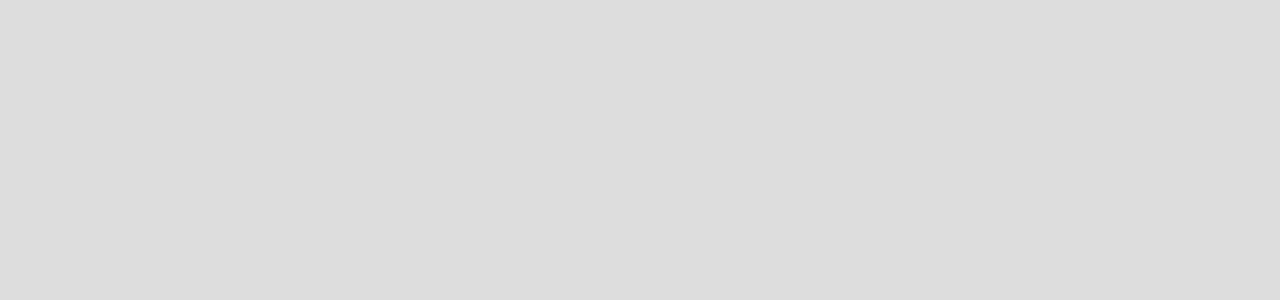
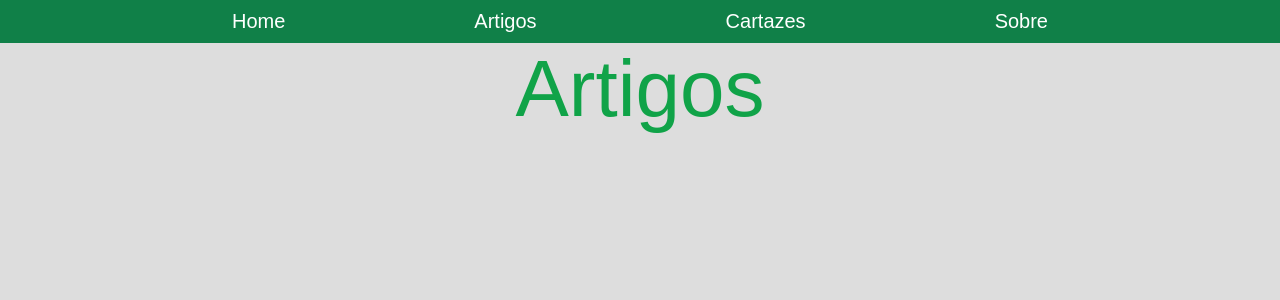
Before and after one commit to GuiOSousa/SiteTMA, a React (Vite) app: page /articles in a window 1280 px wide. Before the commit this address had no page. Shown: the top 300 px of the page. Built offline with nearby package versions, Linux system fonts and the light colour scheme; a web font is replaced by a local one.

Commit message:
Created Navigation Bar and Multiple Pages

```diff
--- a/src/App.tsx
+++ b/src/App.tsx
@@ -1,13 +1,19 @@
 import { Routes, Route } from "react-router-dom";
 import Home from "./pages/Home";
+import ArticlePage from "./pages/ArticlePage";
 import ArticleModel from "./pages/ArticleModel";
-
+import PosterPage from "./pages/PosterPage";
+import AboutPage from "./pages/AboutPage";
 
 
 function App() {
   return (
 			<Routes>
 				<Route path="/" element={<Home/>} />
+        <Route path="/articles" element={<ArticlePage/>} />
+        <Route path="/posters" element={<PosterPage/>} />
+        <Route path="/about" element={<AboutPage/>} />
+
         <Route path="/article" element={<ArticleModel/>} />
 			</Routes>
   )
--- /dev/null
+++ b/src/components/NavigationBar.css
@@ -0,0 +1,16 @@
+.NavBar {
+    display: flex;
+    width: 100%;
+    background-color: var(--main-color-b);
+    text-align: left;
+    padding: 10px;
+    box-sizing: border-box;
+    justify-content: center;
+    gap: 15%;
+}
+
+.NavLink {
+    font-size: 1.25rem;
+    text-decoration: none;
+    color: white;
+}
--- /dev/null
+++ b/src/components/NavigationBar.tsx
@@ -0,0 +1,17 @@
+import { Link } from "react-router-dom";
+import './NavigationBar.css'
+
+function NavigationBar() {
+  return (
+    <>
+    <div className="NavBar">
+        <Link className="NavLink" to='/'>Home</Link>
+        <Link className="NavLink" to='/articles'>Artigos</Link>
+        <Link className="NavLink" to='/posters'>Cartazes</Link>
+        <Link className="NavLink" to='/about'>Sobre</Link>
+    </div>
+    </>
+  )
+}
+
+export default NavigationBar
--- /dev/null
+++ b/src/pages/AboutPage.tsx
@@ -0,0 +1,12 @@
+import NavigationBar from "../components/NavigationBar"
+
+function AboutPage() {
+    return(
+        <>
+        <NavigationBar/>
+        <h1>Sobre</h1>
+        </>
+    )
+}
+
+export default AboutPage
--- a/src/pages/ArticleModel.css
+++ b/src/pages/ArticleModel.css
@@ -1,4 +1,5 @@
 .ArticleTitle {
+    padding-top: 60px;
     text-align: left;
     font-size: 6rem;
     padding-left: 40px;
--- a/src/pages/ArticleModel.tsx
+++ b/src/pages/ArticleModel.tsx
@@ -1,11 +1,10 @@
+import NavigationBar from '../components/NavigationBar'
 import './ArticleModel.css'
 
 function ArticleModel() {
   return (
     <>
-    <div className='HeaderPH'>
-        <p>HEADER PLACEHOLDER</p>
-    </div>
+    <NavigationBar/>
     <h1 className='ArticleTitle'>Título do Artigo</h1>
     <h2 className='Subtitle'>Subtítulo da Seção</h2>
     <p className='ArticleText'>Lorem ipsum dolor sit amet, consectetur adipiscing elit. Donec luctus congue lorem, eget lobortis metus gravida quis. In volutpat orci quis pharetra gravida. Donec id placerat dui. Mauris a sollicitudin orci. Cras lacinia cursus eros, eu condimentum eros tempus ac. Phasellus at nisl in ligula consectetur tincidunt. Etiam tellus ante, lacinia in sem dignissim, gravida dapibus erat. Donec lobortis nibh vitae dui suscipit congue. Nulla facilisi. Quisque tristique felis arcu, id bibendum justo consequat faucibus. Donec eleifend risus sed tincidunt finibus.
--- /dev/null
+++ b/src/pages/ArticlePage.tsx
@@ -0,0 +1,12 @@
+import NavigationBar from "../components/NavigationBar"
+
+function ArticlePage() {
+    return(
+        <>
+        <NavigationBar/>
+        <h1>Artigos</h1>
+        </>
+    )
+}
+
+export default ArticlePage
--- a/src/pages/Home.tsx
+++ b/src/pages/Home.tsx
@@ -1,4 +1,5 @@
 import ImageBox from '../components/ImageBox'
+import NavigationBar from '../components/NavigationBar'
 import './Home.css'
 
 import chatGPT from '../assets/chatGPT.png'
@@ -6,6 +7,7 @@ import chatGPT from '../assets/chatGPT.png'
 function Home() {
   return (
     <>
+    <NavigationBar/>
     <div className='HeaderPH'>
         <p>HEADER PLACEHOLDER</p>
     </div>
--- /dev/null
+++ b/src/pages/PosterPage.tsx
@@ -0,0 +1,12 @@
+import NavigationBar from "../components/NavigationBar"
+
+function PosterPage() {
+    return(
+        <>
+        <NavigationBar/>
+        <h1>Cartazes</h1>
+        </>
+    )
+}
+
+export default PosterPage
```
